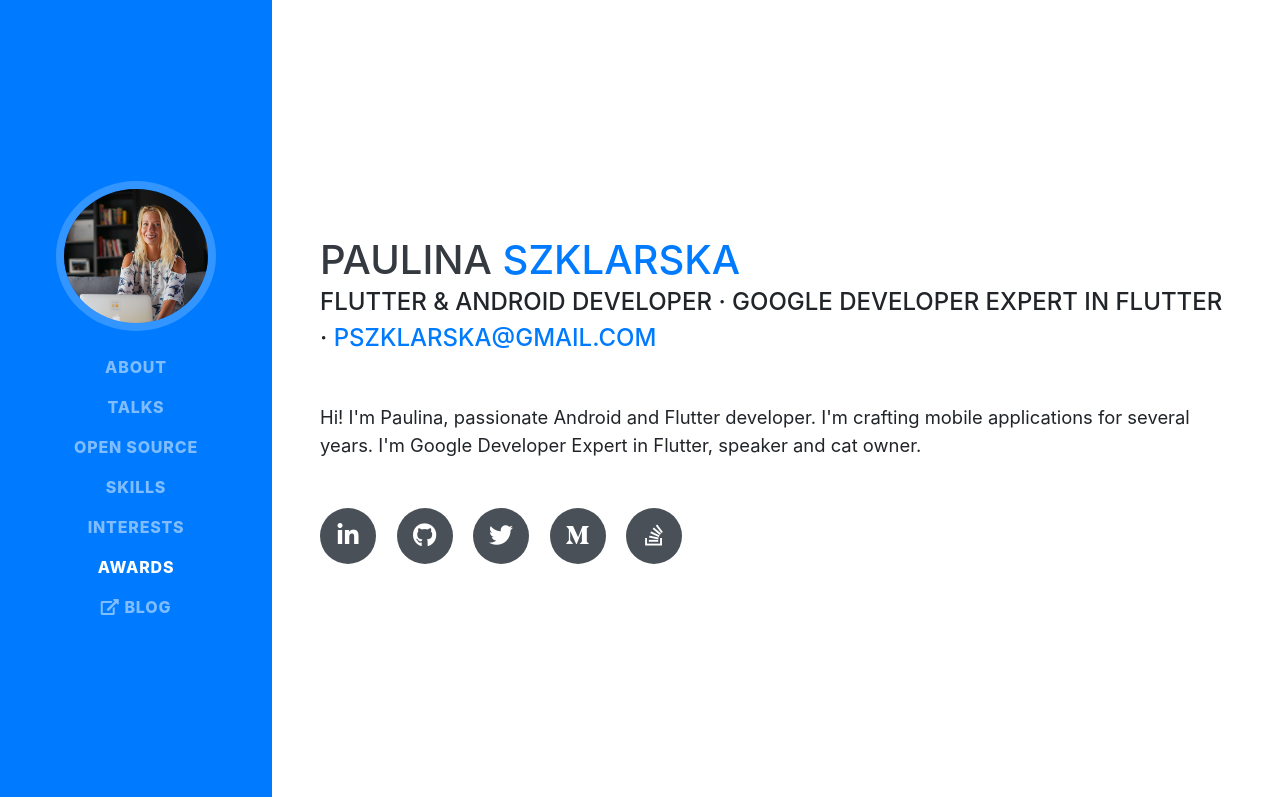
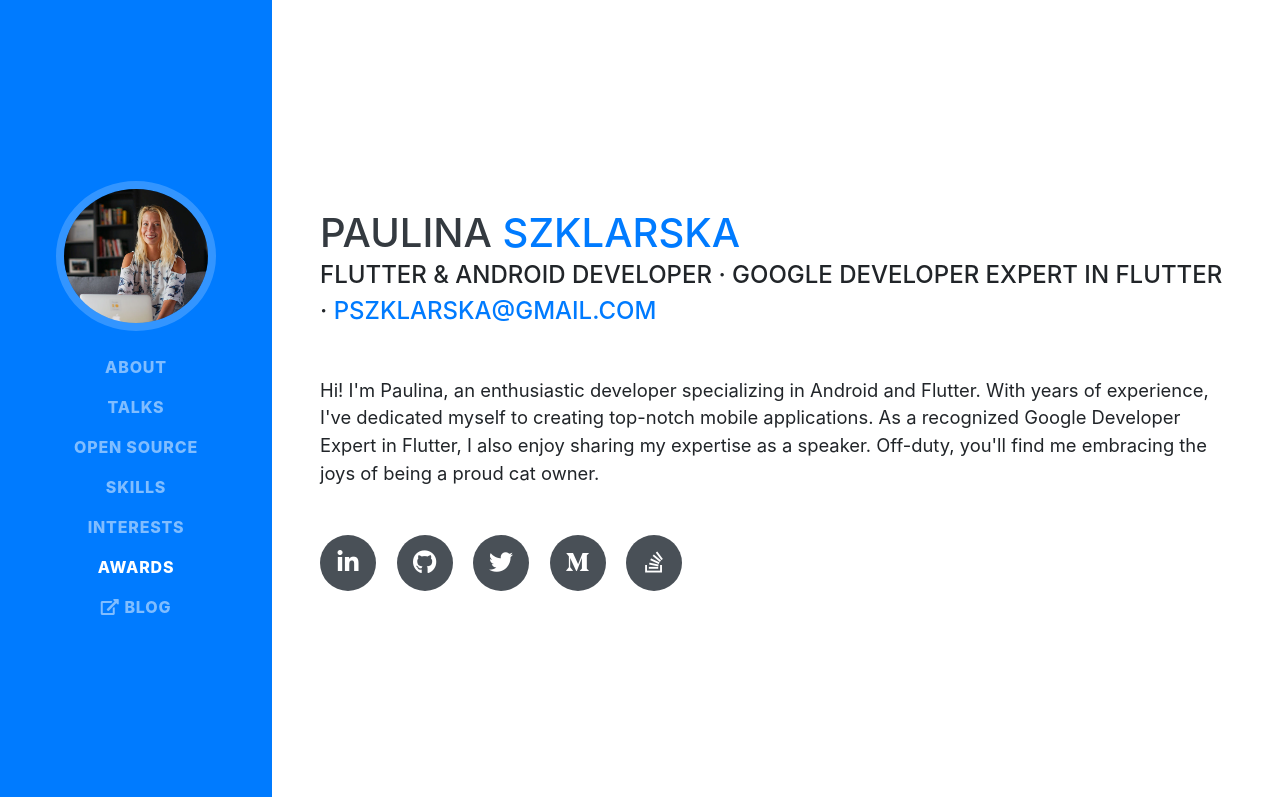
Before and after one commit to pszklarska/pszklarska.github.io, a website with bundled scripts: page index.html in a window 1280 px wide. Shown: the top 797 px of the page. Built offline with nearby package versions, Linux system fonts and the light colour scheme; a web font is replaced by a local one.

Commit message:
Update index.html

```diff
--- a/index.html
+++ b/index.html
@@ -85,9 +85,10 @@
                 <a href="mailto:pszklarska@gmail.com">pszklarska@gmail.com</a>
               </div>
               <p class="lead mb-5">
-                Hi! I'm Paulina, passionate Android and Flutter developer. I'm crafting mobile applications for several
-                years.
-                I'm Google Developer Expert in Flutter, speaker and cat owner.
+                Hi! I'm Paulina, an enthusiastic developer specializing in Android and Flutter. With years of experience,
+                    I've dedicated myself to creating top-notch mobile applications. As a recognized Google Developer
+                    Expert in Flutter, I also enjoy sharing my expertise as a speaker. Off-duty, you'll find me embracing
+                    the joys of being a proud cat owner.
               </p>
               <div class="social-icons">
                 <a href="http://linkedin.com/in/pszklarska">
```
